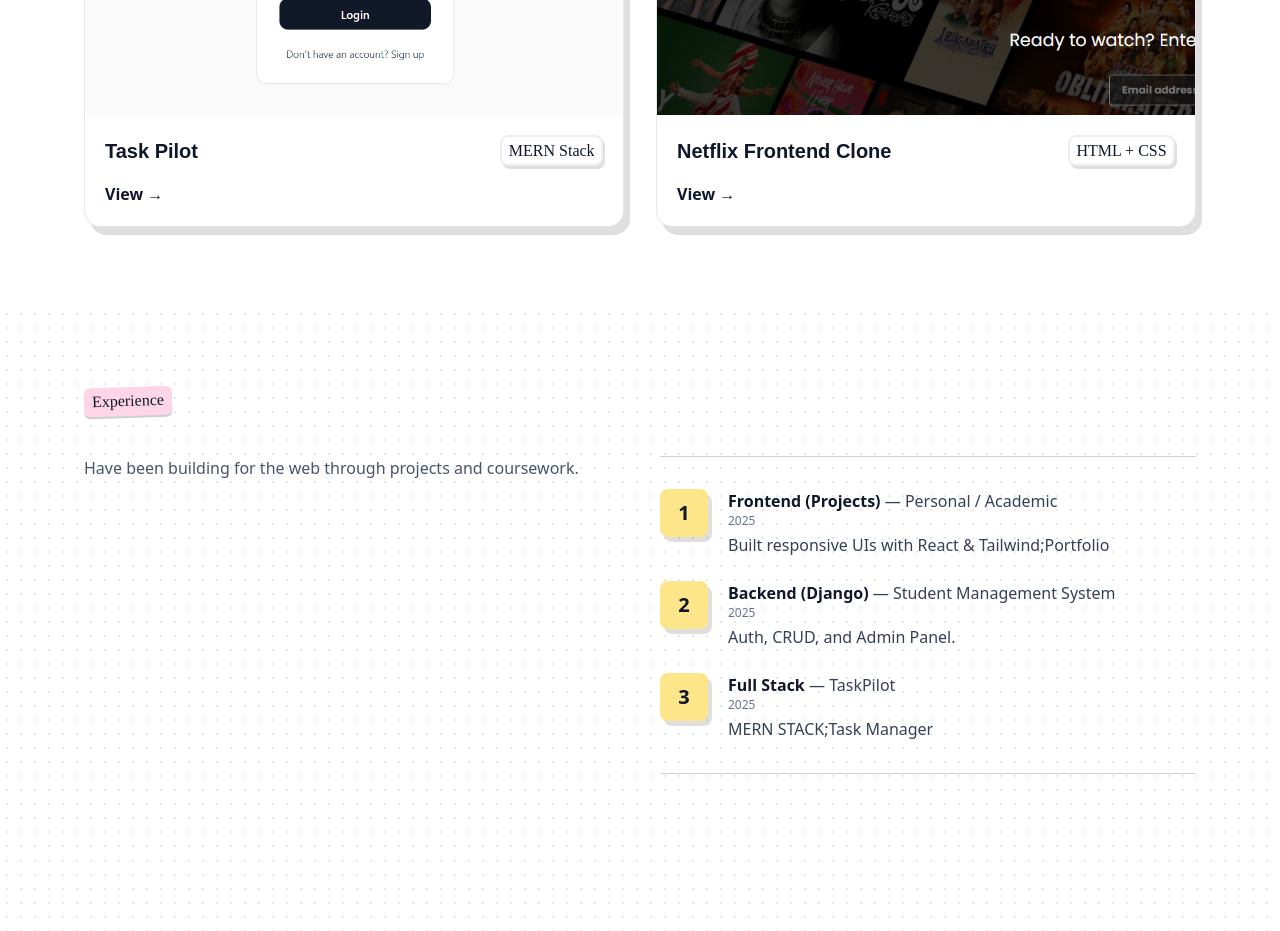
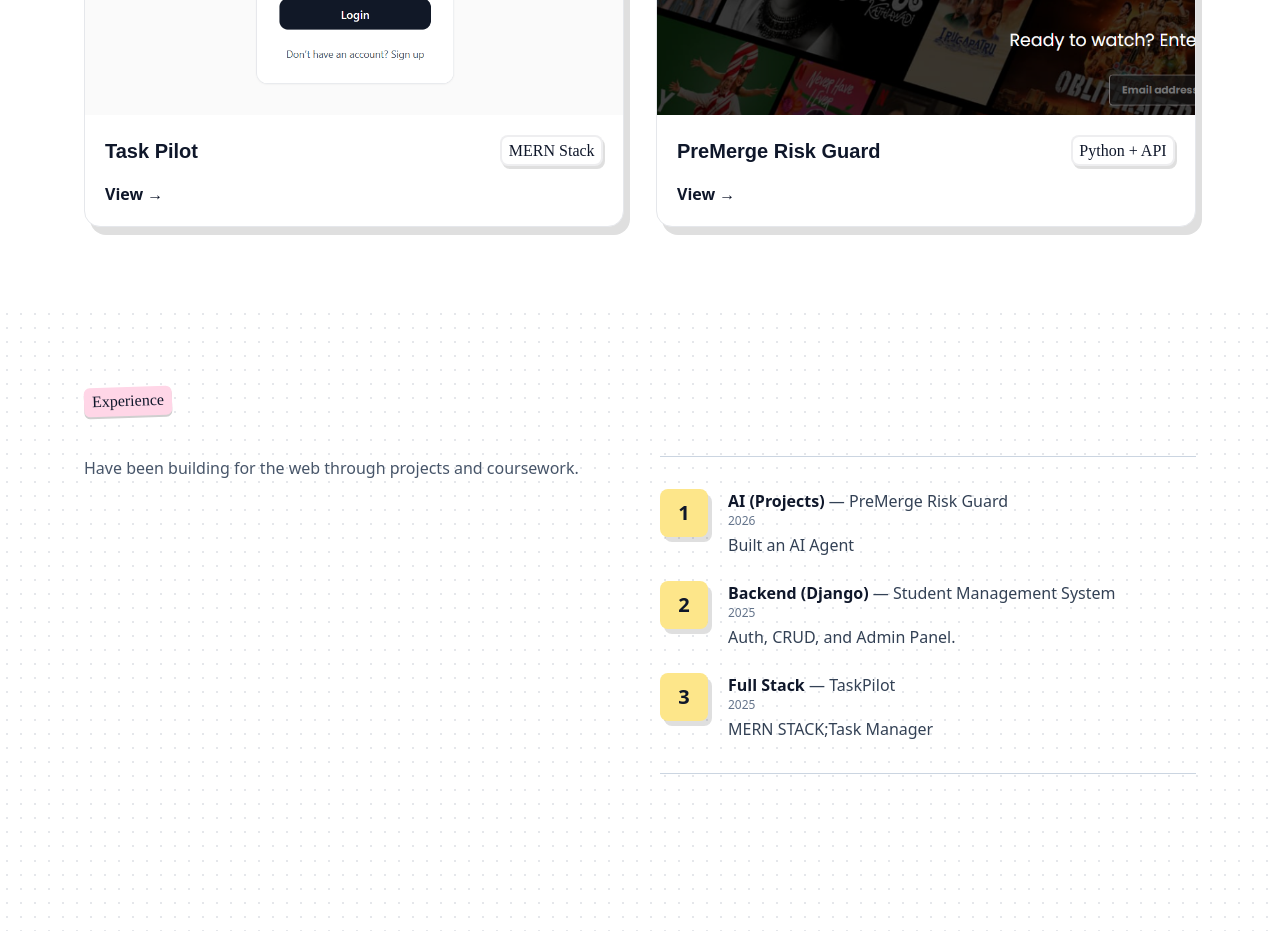
Before and after one commit to rajunarayan/My-Portfolio, a React (Create React App) app: page / in a window 1280 px wide. Shown: the part 2080-3011 px from the top of the page. Built offline with nearby package versions, Linux system fonts and the light colour scheme.

Commit message:
Update experience and projects section

```diff
--- a/src/components/Experience.js
+++ b/src/components/Experience.js
@@ -3,10 +3,10 @@
 const items = [
     {
         n: 1,
-        role: "Frontend (Projects)",
-        where: "Personal / Academic",
-        when: "2025",
-        desc: "Built responsive UIs with React & Tailwind;Portfolio",
+        role: "AI (Projects)",
+        where: "PreMerge Risk Guard",
+        when: "2026",
+        desc: "Built an AI Agent",
     },
     {
         n: 2,
--- a/src/components/Projects.js
+++ b/src/components/Projects.js
@@ -18,10 +18,10 @@
     link: "https://github.com/rajunarayan/taskpilot-mern",
   },
   {
-    title: "Netflix Frontend Clone",
-    tag: "HTML + CSS",
+    title: "PreMerge Risk Guard",
+    tag: "Python + API",
     img: "/projects/netflix.jpg",
-    link: "https://charlieboy5360.github.io/Netflix/",
+    link: "https://github.com/rajunarayan/change-risk-agent",
   },
 ];
 
```
